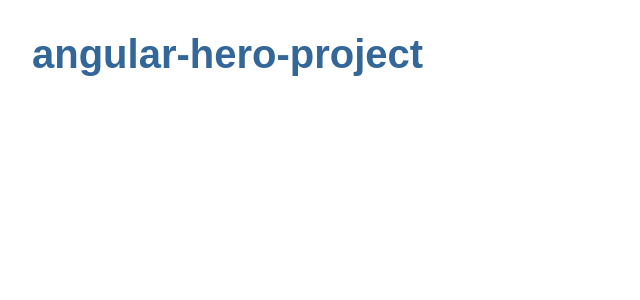
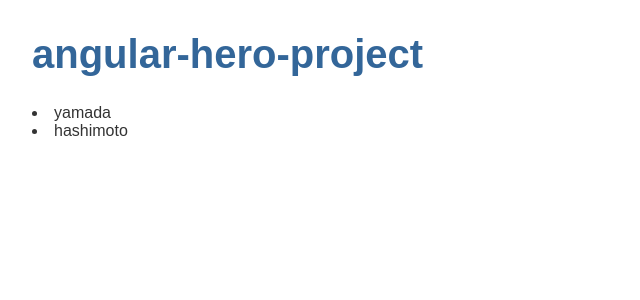
Before and after one commit to dkdk443/angular-hero-project, an Angular app: page / in a window 1280 px wide. Shown: the top 300 px of the page, without its empty margins (0-640 px from the left). Built offline with nearby package versions, Linux system fonts and the light colour scheme.

Commit message:
ヒーローコンポーネントの作成#1

```diff
--- a/src/app/app.component.html
+++ b/src/app/app.component.html
@@ -1 +1,2 @@
 <h1>{{ title }}</h1>
+<app-heroes></app-heroes>
--- a/src/app/app.module.ts
+++ b/src/app/app.module.ts
@@ -2,10 +2,12 @@ import { BrowserModule } from '@angular/platform-browser';
 import { NgModule } from '@angular/core';
 
 import { AppComponent } from './app.component';
+import { HeroesComponent } from './heroes/heroes.component';
 
 @NgModule({
   declarations: [
-    AppComponent
+    AppComponent,
+    HeroesComponent
   ],
   imports: [
     BrowserModule
--- /dev/null
+++ b/src/app/heroes/heroes.component.html
@@ -0,0 +1,2 @@
+<li>{{ hero1 }}</li>
+<li>{{ hero2 }}</li>
--- /dev/null
+++ b/src/app/heroes/heroes.component.ts
@@ -0,0 +1,17 @@
+import { Component, OnInit } from '@angular/core';
+
+@Component({
+  selector: 'app-heroes',
+  templateUrl: './heroes.component.html',
+  styleUrls: ['./heroes.component.scss']
+})
+export class HeroesComponent implements OnInit {
+  hero1 = 'yamada';
+  hero2 = 'hashimoto';
+
+  constructor() { }
+
+  ngOnInit(): void {
+  }
+
+}
```
Also changed, not shown: src/app/heroes/heroes.component.scss (added), 1 other file (tests, documents, lock files or other folders).
